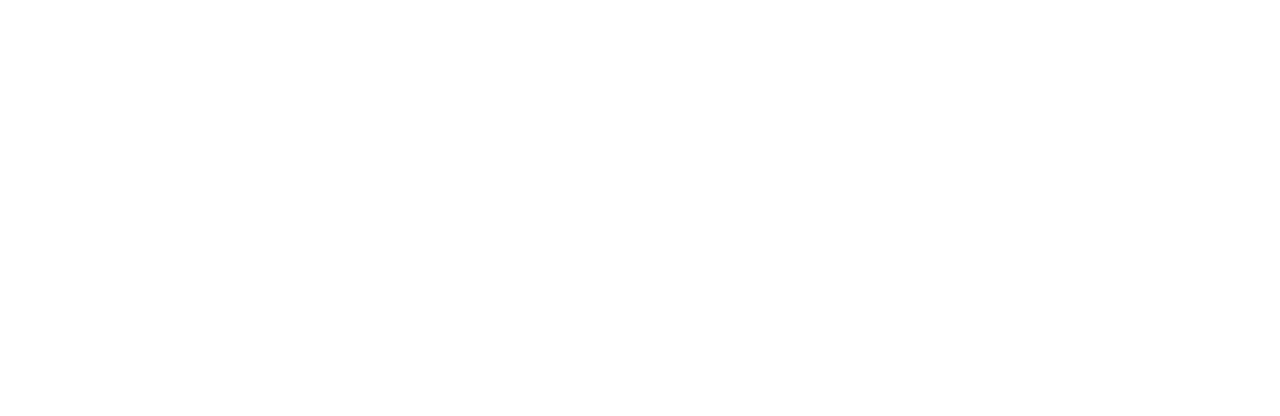
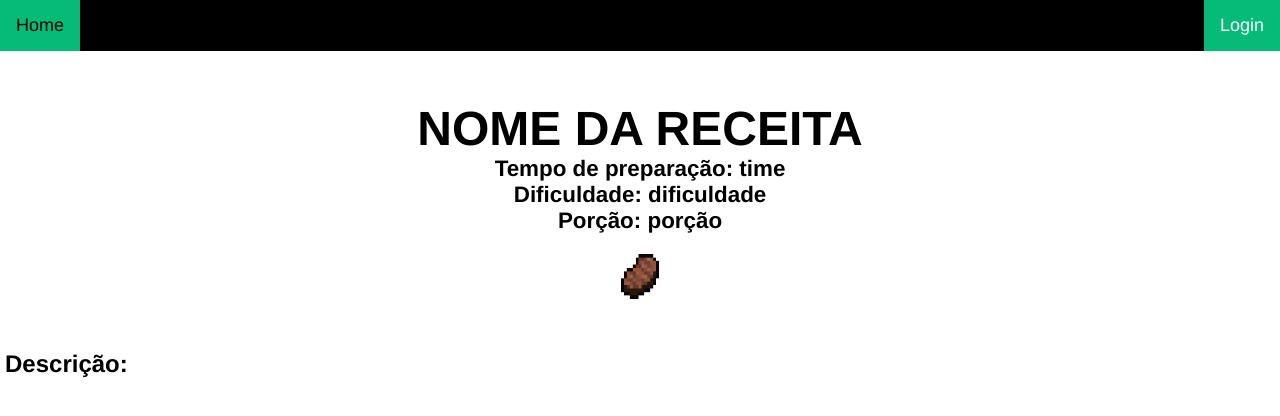
Before and after one commit to TunicWasTaken/Ajudante-De-Cozinha, a Vue app in the folder frontend/: page /receita in a window 1280 px wide. Before the commit this address had no page. Shown: the top 416 px of the page. Built offline with nearby package versions, Linux system fonts and the light colour scheme.

Commit message:
Comecei a fazer template para receita

```diff
--- /dev/null
+++ b/frontend/src/components/ReceitaPage.vue
@@ -0,0 +1,47 @@
+<template>
+  <div id="wrapper">
+    <div class="topnav">
+      <router-link class="Home" to="/">Home</router-link>
+      <router-link class="login" to="/login">Login</router-link>
+    </div>
+  </div>
+  <h1 id="Title">NOME DA RECEITA</h1>
+  <h2 id="Subtitle">Tempo de preparação: time</h2>
+  <h2 id="Subtitle">Dificuldade: dificuldade</h2>
+  <h2 id="Subtitle">Porção: porção</h2>
+  <img id="ImagemReceita" src="../assets/logo.png" height="45" />
+  <h2 id="Description">Descrição:</h2>
+</template>
+
+<script></script>
+
+<style>
+#Title {
+  color: black;
+  font-size: 300%;
+  text-align: center;
+  position: relative;
+  top: 50px;
+}
+#Subtitle {
+  color: black;
+  font-size: 140%;
+  text-align: center;
+  position: relative;
+  top: 50px;
+  margin-left: 50px;
+  margin-right: 50px;
+}
+#ImagemReceita {
+  display: block;
+  margin-left: auto;
+  margin-right: auto;
+  width: 3%;
+  position: relative;
+  top: 70px;
+}
+#Description {
+  position: relative;
+  top: 120px;
+}
+</style>
--- a/frontend/src/router/index.ts
+++ b/frontend/src/router/index.ts
@@ -4,6 +4,7 @@
 import SignUpPage from "../components/SignUpPage.vue";
 import CreateRecipePage from "../components/CreateRecipePage.vue";
 import MyRecipesPage from "../components/MyRecipesPage.vue";
+import ReceitaPage from "../components/ReceitaPage.vue";
 
 const routes: Array<RouteRecordRaw> = [
   {
@@ -36,6 +37,12 @@
     meta: { title: "My Recipes" },
     component: MyRecipesPage,
   },
+  {
+    path: "/receita",
+    name: "ReceitaPage",
+    meta: { title: "ReceitaPage" },
+    component: ReceitaPage,
+  },
 ];
 
 const router = createRouter({
```
